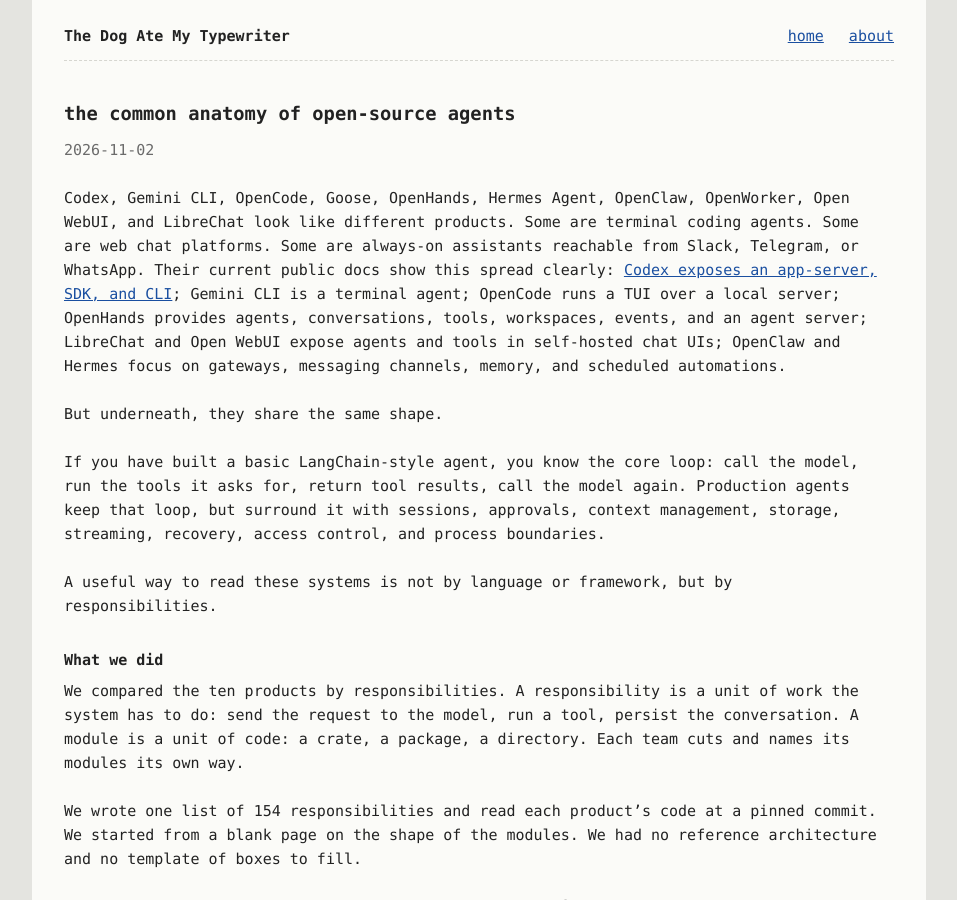
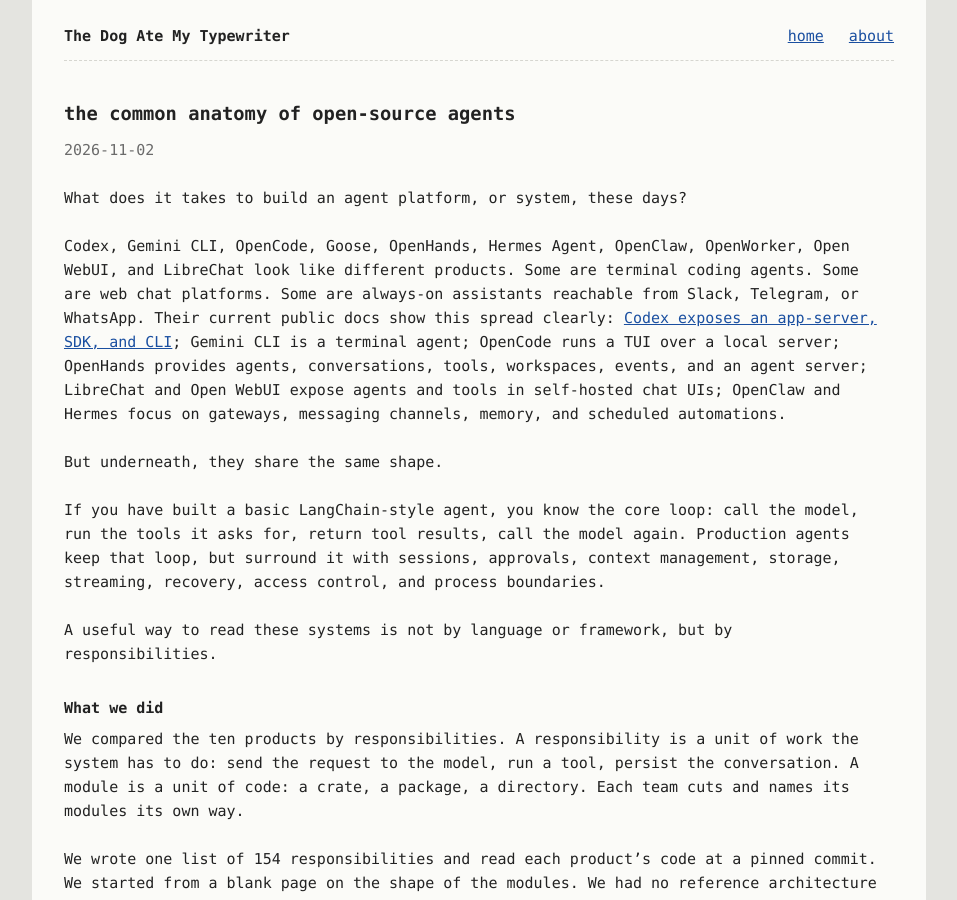
Before and after one commit to the-guish/the-dog-ate-my-typewriter, a Jekyll site: the page built from _posts/2026-11-02-the-common-anatomy-of-open-source-agents.md, in a window 1280 px wide and 900 px high. Shown: the whole window, without its empty margins (161-1118 px from the left). Built offline with Jekyll 4.4.1, drawn with Linux system fonts in a browser that asks for light colours; our own code applies the rules of GitHub Pages for plain Markdown files.

Commit message:
method
Signed-off-by: Luis Castro <dev@guish.in>

```diff
--- a/_posts/2026-11-02-the-common-anatomy-of-open-source-agents.md
+++ b/_posts/2026-11-02-the-common-anatomy-of-open-source-agents.md
@@ -3,6 +3,8 @@
 date: 2026-11-02
 tags: [application-architecture]
 ---
+
+What does it takes to build an agent platform, or system, these days?
 
 Codex, Gemini CLI, OpenCode, Goose, OpenHands, Hermes Agent, OpenClaw, OpenWorker, Open WebUI, and LibreChat look like different products. Some are terminal coding agents. Some are web chat platforms. Some are always-on assistants reachable from Slack, Telegram, or WhatsApp. Their current public docs show this spread clearly: [Codex exposes an app-server, SDK, and CLI](https://developers.openai.com/blog/codex-as-a-platform); Gemini CLI is a terminal agent; OpenCode runs a TUI over a local server; OpenHands provides agents, conversations, tools, workspaces, events, and an agent server; LibreChat and Open WebUI expose agents and tools in self-hosted chat UIs; OpenClaw and Hermes focus on gateways, messaging channels, memory, and scheduled automations.
 
```
